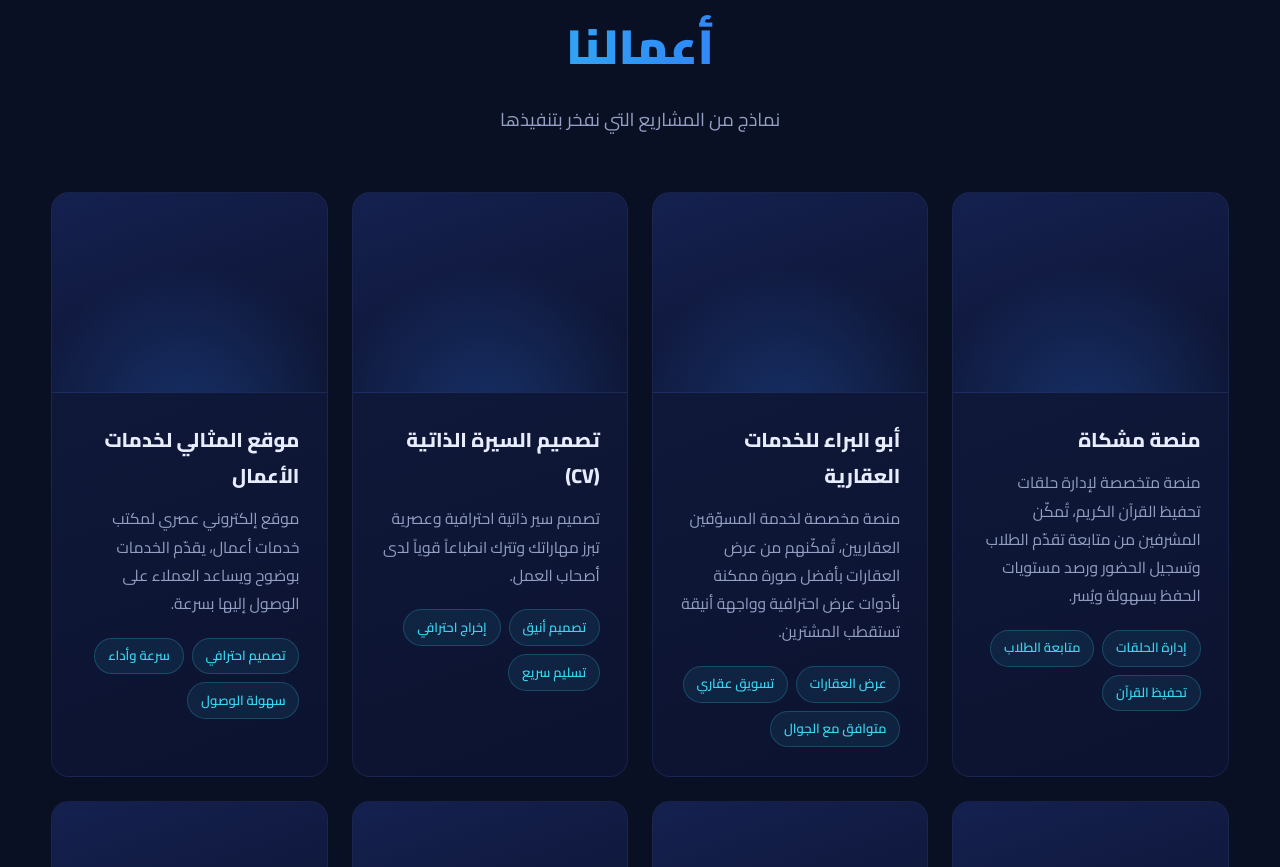
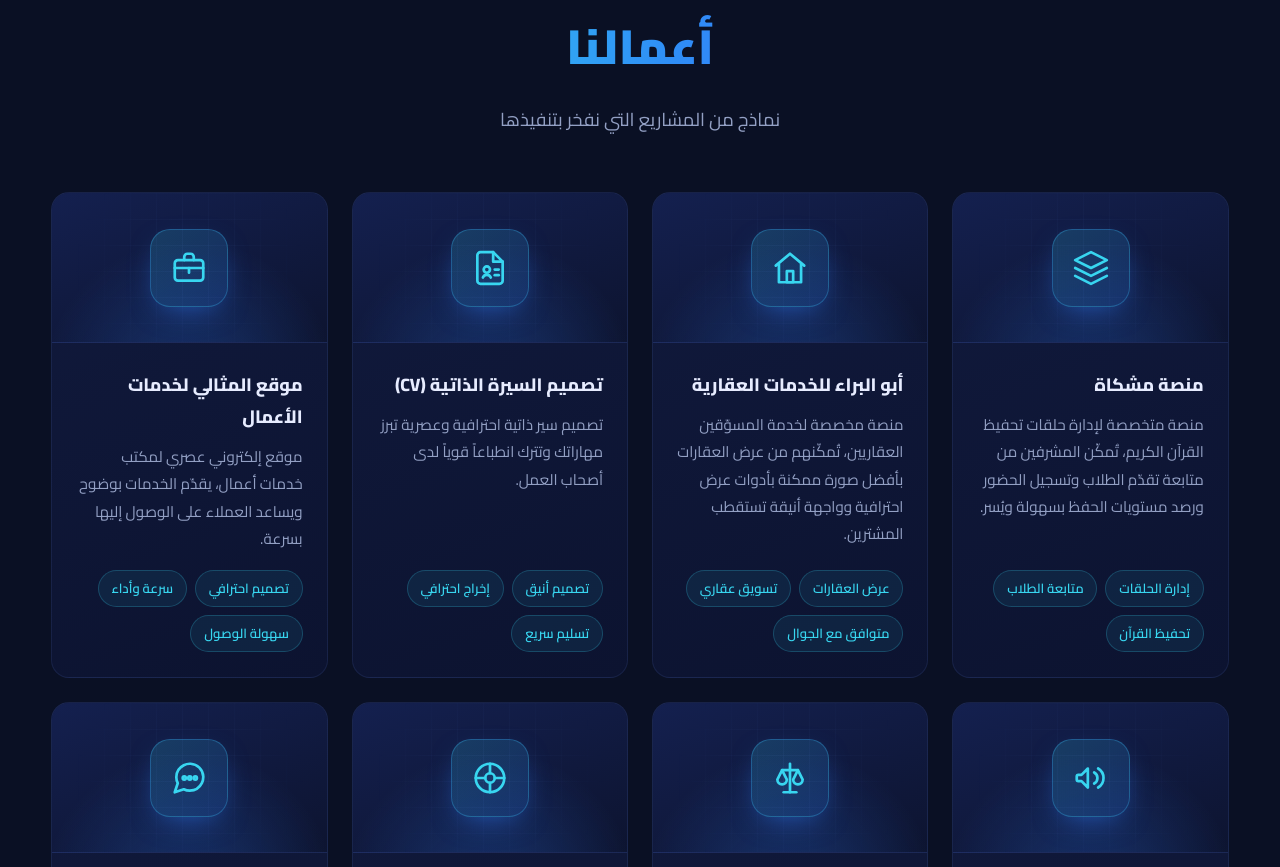
Before and after one commit to axm5011-cloud/solvasoft, a plain HTML site: page index.html in a window 1280 px wide. Shown: the part 2413-3280 px from the top of the page. Drawn offline with Linux system fonts and the light colour scheme.

Commit message:
Add files via upload

```diff
--- a/assets/css/style.css
+++ b/assets/css/style.css
@@ -344,18 +344,41 @@ html.lang-en .hero-title { letter-spacing: -1px; }
 /* Work cards */
 .work-card { padding: 0; display: flex; flex-direction: column; }
 .work-thumb {
-  height: 200px;
+  height: 150px;
   display: grid; place-items: center;
   background:
-    radial-gradient(circle at 50% 120%, rgba(47,123,246,.28), transparent 60%),
+    radial-gradient(circle at 50% 130%, rgba(47,123,246,.30), transparent 62%),
     linear-gradient(160deg, #14204f, #0d1430);
   border-bottom: 1px solid var(--border);
+  position: relative;
+  overflow: hidden;
 }
-.work-emoji { font-size: 4rem; transition: transform .4s var(--ease); filter: drop-shadow(0 8px 20px rgba(0,0,0,.4)); }
-.work-card:hover .work-emoji { transform: scale(1.18) translateY(-6px); }
-.work-body { padding: 1.8rem 1.7rem; }
-.work-body h3 { font-size: 1.25rem; font-weight: 800; margin-bottom: .7rem; }
-.work-body p { color: var(--muted); font-size: .98rem; margin-bottom: 1.2rem; }
+.work-thumb::after {
+  content: "";
+  position: absolute; inset: 0;
+  background-image:
+    linear-gradient(rgba(120,160,255,.06) 1px, transparent 1px),
+    linear-gradient(90deg, rgba(120,160,255,.06) 1px, transparent 1px);
+  background-size: 26px 26px;
+  mask-image: radial-gradient(circle at 50% 50%, #000, transparent 75%);
+}
+.work-ico {
+  position: relative;
+  z-index: 1;
+  width: 78px; height: 78px;
+  display: grid; place-items: center;
+  border-radius: 20px;
+  color: var(--cyan);
+  background: var(--grad-soft);
+  border: 1px solid rgba(56,189,248,.3);
+  box-shadow: 0 10px 30px -12px rgba(47,123,246,.7);
+  transition: transform .4s var(--ease), box-shadow .4s;
+}
+.work-ico svg { width: 38px; height: 38px; }
+.work-card:hover .work-ico { transform: scale(1.1) translateY(-4px) rotate(-4deg); box-shadow: 0 16px 36px -12px rgba(47,123,246,.9); }
+.work-body { padding: 1.6rem 1.5rem; flex: 1; display: flex; flex-direction: column; }
+.work-body h3 { font-size: 1.12rem; font-weight: 800; margin-bottom: .6rem; }
+.work-body p { color: var(--muted); font-size: .95rem; margin-bottom: 1.1rem; flex: 1; }
 .tags { display: flex; flex-wrap: wrap; gap: .5rem; }
 .tags span {
   font-size: .82rem; font-weight: 600;
```
